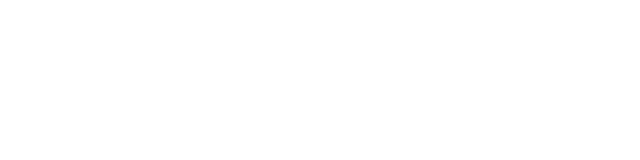
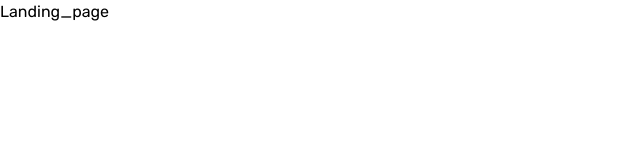
Before and after one commit to shiba-murmu/Discover-your-recipe, a React (Vite) app in the folder frontend/: page / in a window 1280 px wide. Shown: the top 160 px of the page, without its empty margins (0-640 px from the left). Built offline with nearby package versions, Linux system fonts and the light colour scheme.

Commit message:
one more page is added ,  Landing page.

```diff
--- a/frontend/src/App.jsx
+++ b/frontend/src/App.jsx
@@ -4,6 +4,7 @@ import { BrowserRouter } from 'react-router-dom';
 function App() {
     return (
         <BrowserRouter>
+        {/* This element is used to wrap the entire app */}
             <My_router />
         </BrowserRouter>
     )
--- a/frontend/src/My_router.jsx
+++ b/frontend/src/My_router.jsx
@@ -1,27 +1,29 @@
 import React from 'react'
-import { Routes, Route , Link , useLocation } from 'react-router-dom';
+import { Routes, Route, Link, useLocation } from 'react-router-dom';
 
 //.............................pages path importation here......................
 import LoginPage from './pages/Auth/Login/LoginPage';
 import Navigation_bar from './components/Header/Navigation_bar';
 import Profile from './pages/Profile/Profile';
+import Landing_page from './pages/Landing/Landing_page';
 // .............................................................................
 
 function My_router() {
     const location = useLocation();
 
-    const hideNavbarRoutes = ["/",]; // Add routes where you want to hide the navbar
+    const hideNavbarRoutes = ["/", '/login']; // Add routes where you want to hide the navbar
     const shouldHideNavbar = hideNavbarRoutes.includes(location.pathname);
-  return (
-    <>
+    return (
+        <>
             {/* public routes */}
             {!shouldHideNavbar && <Navigation_bar />}
             <Routes>
-                <Route path="/" element={<LoginPage />} />
+                <Route path="login" element={<LoginPage />} />
                 <Route path='/profile' element={<Profile />} />
+                <Route path='/' element={<Landing_page />} />
             </Routes>
-    </>
-  )
+        </>
+    )
 }
 
 export default My_router
--- /dev/null
+++ b/frontend/src/pages/Landing/Landing_page.jsx
@@ -0,0 +1,9 @@
+import React from 'react'
+
+function Landing_page() {
+  return (
+    <div>Landing_page</div>
+  )
+}
+
+export default Landing_page
```
